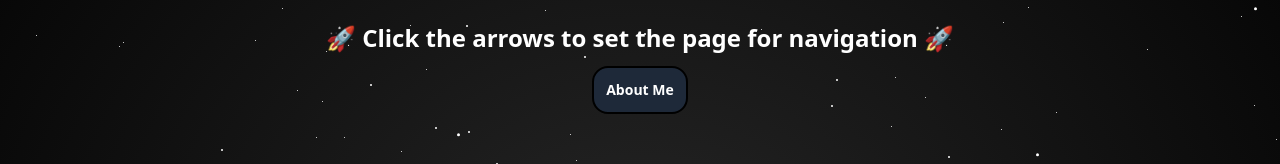
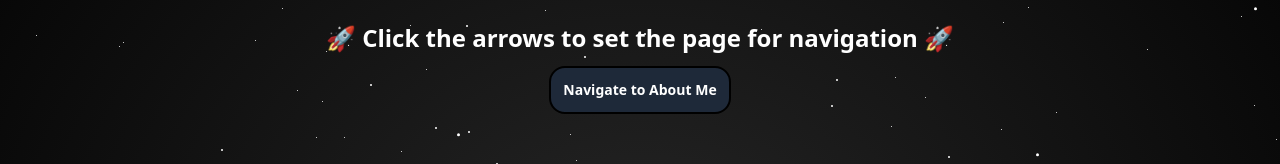
Before and after one commit to Lernej/Portfolio, a React (Vite) app: page / in a window 1280 px wide. Shown: the part 1034-1198 px from the top of the page. Built offline with nearby package versions, Linux system fonts and the light colour scheme; what tailwindcss-motion would draw is missing.

Commit message:
Made navigation buttons more understandable

```diff
--- a/src/Home.tsx
+++ b/src/Home.tsx
@@ -14,10 +14,10 @@ function Home() {
   const [showAttributions, setShowAttributions] = useState(false);
 
   const focusElements = [
-    <Button href="/about">About Me</Button>,
-    <Button href="/experience">Experience</Button>,
-    <Button href="/projects">Projects</Button>,
-    <Button href="/skills">Skills</Button>,
+    <Button href="/about">Navigate to About Me</Button>,
+    <Button href="/experience">Navigate to Experience</Button>,
+    <Button href="/projects">Navigate to Projects</Button>,
+    <Button href="/skills">Navigate to Skills</Button>,
   ];
 
   return (
```
